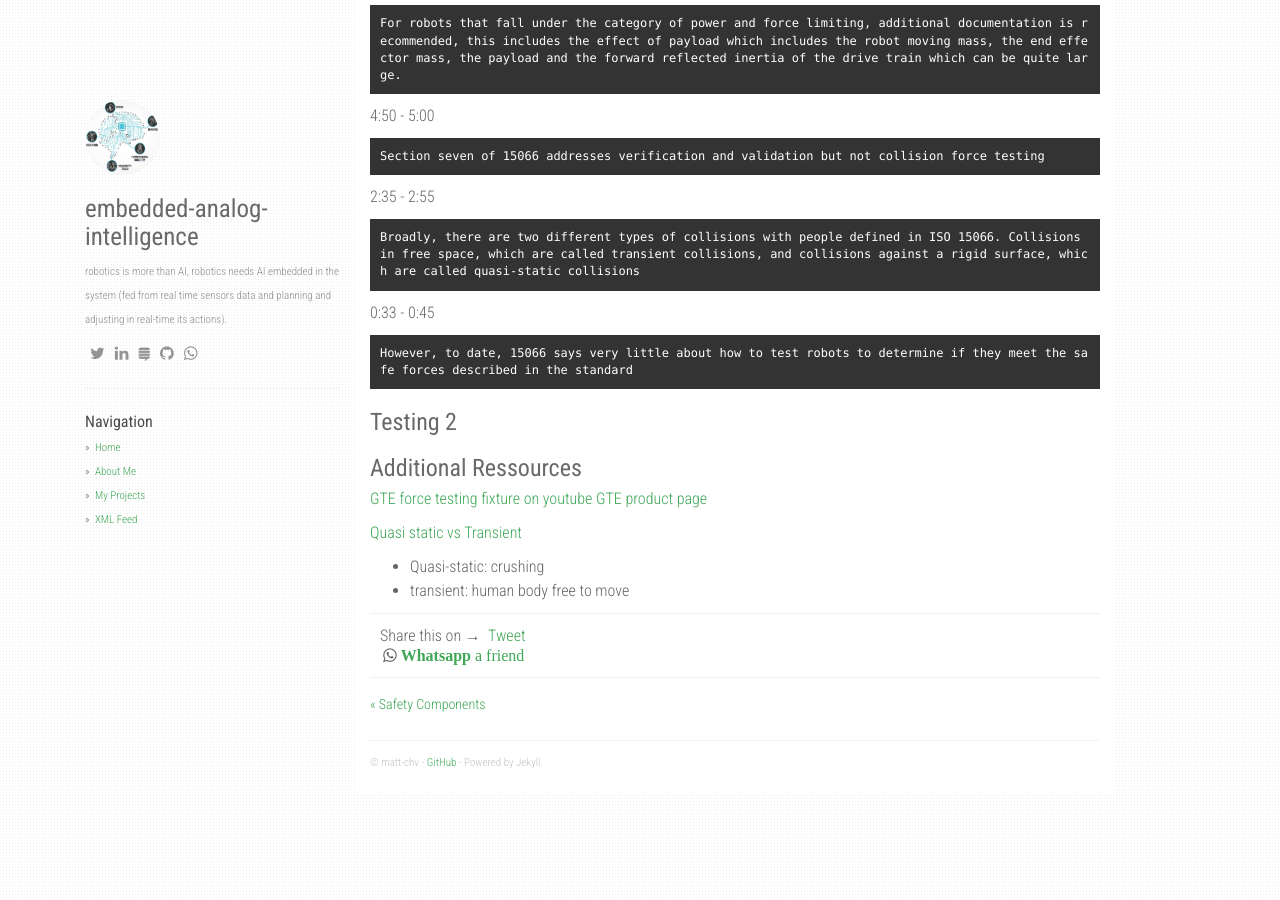
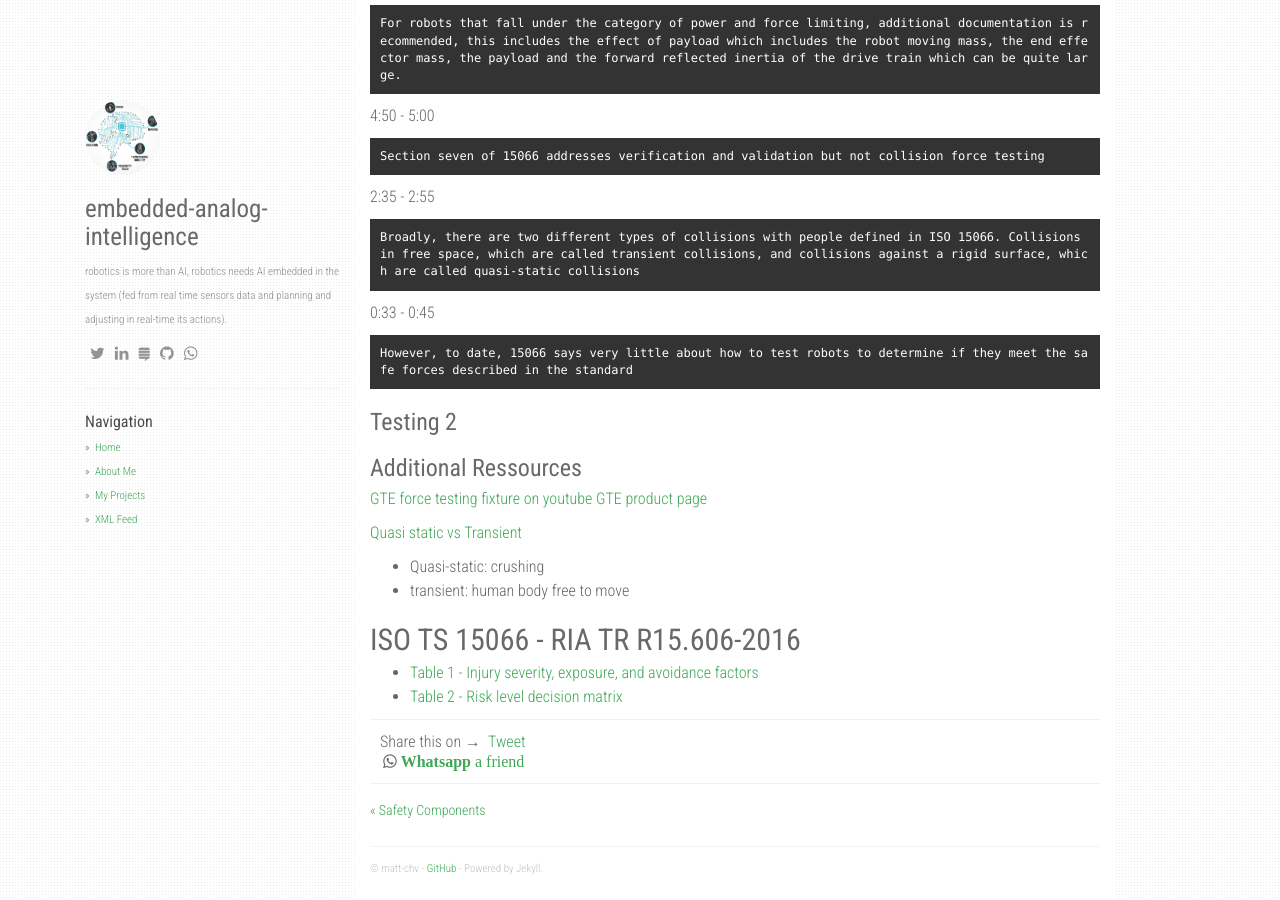
Before and after one commit to matt-chv/embedded-analog-intelligence, a Jekyll site: the page built from _posts/2020-04-06-coursera-cobots.md, in a window 1280 px wide and 900 px high, scrolled down 1173 px. Built offline with Jekyll 4.4.1, drawn with Linux system fonts in a browser that asks for light colours; nearby versions of some CDN libraries; our own code applies the rules of GitHub Pages for plain Markdown files; comment, search, counter and statistics services are not loaded.

Commit message:
Update 2020-04-06-coursera-cobots.md
added table 1 and table 2

```diff
--- a/_posts/2020-04-06-coursera-cobots.md
+++ b/_posts/2020-04-06-coursera-cobots.md
@@ -88,3 +88,8 @@ However, to date, 15066 says very little about how to test robots to determine i
 [Quasi static vs Transient](https://www.youtube.com/watch?v=dP_CX8MGlx4&feature=youtu.be)
 * Quasi-static: crushing
 * transient: human body free to move
+
+## ISO TS 15066 - RIA TR R15.606-2016
+
+* [Table 1 - Injury severity, exposure, and avoidance factors](https://d3c33hcgiwev3.cloudfront.net/LZ49q7B0EeiWawql-q9FAg_2de92870b07411e88a4eb579a1c3d105_Table-1---Injury-severity_-exposure_-and-avoidance-factors.pdf?Expires=1585785600&Signature=lUlBdT1ySRVMC6a2BcR7C5Sa1wMHYV5-~2BkFceGG4v~p~YKo~LN1FqP5HZjKsW4mMEqhziAxDjZGSHElJua01ogf7ZrpdyjRnEkgi-gAsT6Wp2xLmIlSLjxQrfbrGaXzWYU5asw5zh4SSqLRLK9D58isvYxxYr9oWFXknlpA5A_&Key-Pair-Id=APKAJLTNE6QMUY6HBC5A)
+* [Table 2 - Risk level decision matrix](https://d3c33hcgiwev3.cloudfront.net/LZ4WDLB0Eeiu9BLDf-7i5A_2de99da0b07411e88d141f6854e3a104_Table-2---Risk-level-decision-matrix.pdf?Expires=1585785600&Signature=BNlo5F9KasugvRc1iChGVt~pOmT0dlYFh5~xwoo5sxV1B~QzjG7G63Tju5bD80zpssxVZza73SzvPvYXSoBTsN-z9w4laH225RnRXeWjKiZOxELbRksldQpgtlwrPddTHucs8Bwt6mqFA8TlGTd2YOMAQjB48rOiqHGwNDCOO-M_&Key-Pair-Id=APKAJLTNE6QMUY6HBC5A)
```
